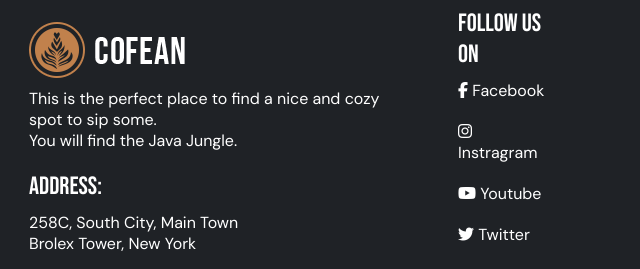
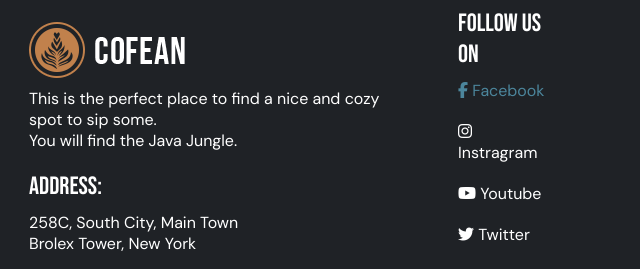
Before and after one commit to zahid-official/practice-05, a plain HTML site: page index.html in a window 1280 px wide. In both pictures the pointer is over the link "Facebook". Shown: the part 3183-3452 px from the top of the page, 227-867 px from the left. Drawn offline with Linux system fonts and the light colour scheme.

Commit message:
Adding Hover

```diff
--- a/style.css
+++ b/style.css
@@ -235,6 +235,9 @@ footer ul a{
     display: block;
     padding: 10px 0;
 }
+footer ul a:hover{
+    color: rgb(76, 134, 156);
+}
 footer p{
     margin: 10px 0 20px;
 }
```
